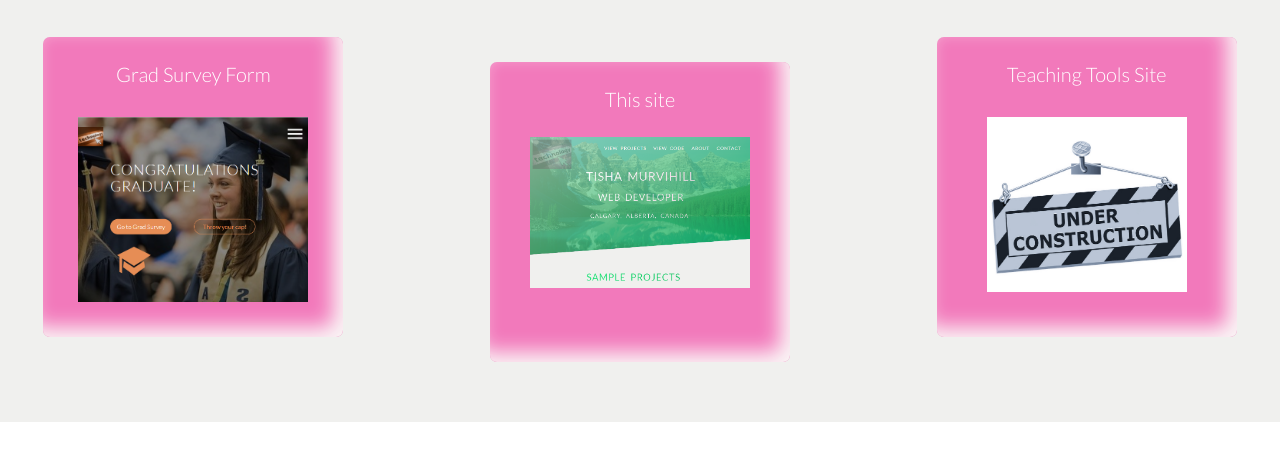
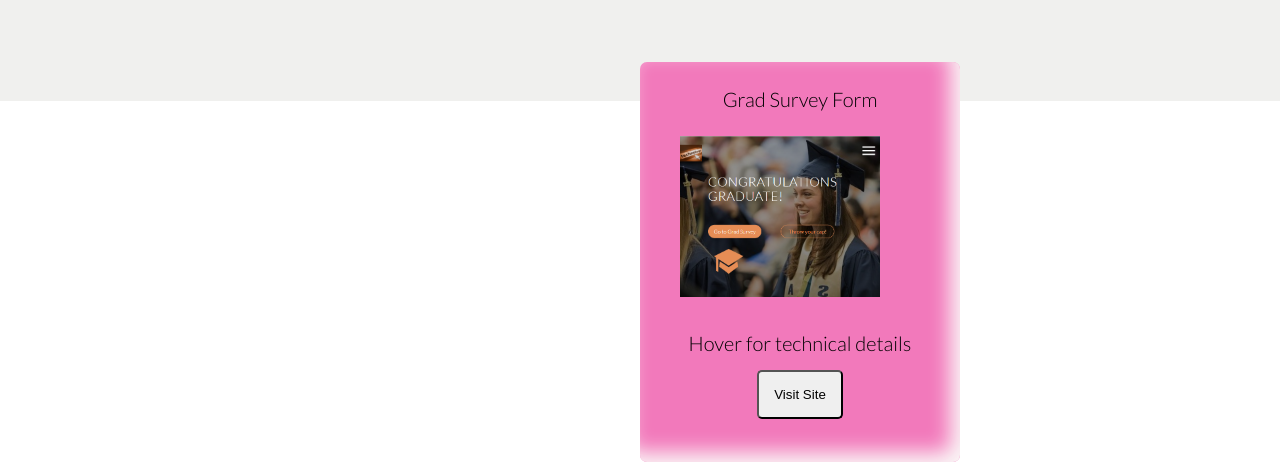
Before and after one commit to tmurvv/take2techsitesass, a website: page index.html in a window 1280 px wide. Shown: the part 667-1129 px from the top of the page. Before the commit the page ends 1089 px from the top, so only its background shows below. Drawn offline with nearby package versions, Linux system fonts and the light colour scheme.

Commit message:
project section one card flipping

```diff
--- a/index.html
+++ b/index.html
@@ -20,7 +20,6 @@
 </head>
 
 <body>
-
 
     <header class="header">
 
@@ -73,81 +72,107 @@
         </div>
     </header>
 
-    <section class="projects"  id="projects">
+    <section class="projects" id="projects">
 
         <h2 class="projects__header">Sample Projects</h2>
 
         <div class="cardWrapper">
-            <a class="cardWrapper__card cardWrapper__card--front-1" href="InnoGradSurvey/gradindex.html" target="_blank">
-                Grad Survey Form
-            </a>
-            <a class="cardWrapper__card cardWrapper__card--front-2" href="#">This site</a>
-            <a class="cardWrapper__card cardWrapper__card--front-3" href="#">Teaching Tools Site</a>
+            <div class="card">
+
+                <div class="card__side card__side--front" >
+
+                    <p>Grad Survey Form</p>
+                    <div class="card__side--front-img1Container">
+                        <img class="card__side--front-img1" alt="Grad Survey Landing Page" src="../img/GradSurveyScreenShot.png">
+                    </div>
+
+                    <p>Hover for technical details</p>
+                    <button type="button" class="o-btn">Visit Site</button>
+                </div>
+
+                <div class="card__side card__side--back">
+                    Grad Survey Form
+                    <br> Technical Specs
+                    <ul class="o-list">
+                        <li>mobile friendly</li>
+                        <li>responsive images</li>
+                        <li>javascript/php</li>
+                        <li>html forms</li>
+                        <li>search engine optimization</li>
+                        <li>performance optimization</li>
+                    </ul>
+                    <button type="button" class="o-btn">Visit Site</button>
+                </div>
+            </div>
+            <!-- <a class="card card__front2 " href="#top">This site</a>
+            <a class="card card__front3 " href="# ">Teaching Tools Site</a> -->
         </div>
+
+
     </section>
 
 
     <!-- comment out grid class divs  below and then copy and paste as needed -->
-    <!-- <section class="grid-test">
+    <!-- <section class="grid-test ">
         <h3>If you see rows and columns below then your grid is working:</h3>
         <br/>
-        <div class="row">
-            <div class="col-1-of-2">
+        <div class="row ">
+            <div class="col-1-of-2 ">
                 Col 1 of 2
             </div>
-            <div class="col-1-of-2">
+            <div class="col-1-of-2 ">
                 Col 1 of 2
             </div>
         </div>
-        <div class="row">
-            <div class="col-1-of-3">
+        <div class="row ">
+            <div class="col-1-of-3 ">
                 Col 1 of 3
             </div>
-            <div class="col-1-of-3">
+            <div class="col-1-of-3 ">
                 Col 1 of 3
             </div>
-            <div class="col-1-of-3">
+            <div class="col-1-of-3 ">
                 Col 1 of 3
             </div>
         </div>
-        <div class="row">
-            <div class="col-1-of-3">
+        <div class="row ">
+            <div class="col-1-of-3 ">
                 Col 1 of 3
             </div>
-            <div class="col-2-of-3">
+            <div class="col-2-of-3 ">
                 Col 2 of 3
             </div>
         </div>
-        <div class="row">
-            <div class="col-1-of-4">
+        <div class="row ">
+            <div class="col-1-of-4 ">
                 Col 1 of 4
             </div>
-            <div class="col-1-of-4">
+            <div class="col-1-of-4 ">
                 Col 1 of 4
             </div>
-            <div class="col-1-of-4">
+            <div class="col-1-of-4 ">
                 Col 1 of 4
             </div>
-            <div class="col-1-of-4">
+            <div class="col-1-of-4 ">
                 Col 1 of 4
             </div>
         </div>
-        <div class="row">
-            <div class="col-1-of-4">
+        <div class="row ">
+            <div class="col-1-of-4 ">
                 Col 1 of 4
             </div>
-            <div class="col-1-of-4">
+            <div class="col-1-of-4 ">
                 Col 1 of 4
             </div>
-            <div class="col-2-of-4">
+            <div class="col-2-of-4 ">
                 Col 2 of 4
             </div>
         </div>
-        <div class="row">
-            <div class="col-1-of-4">
+        <div class="row ">
+            <div class="col-1-of-4 ">
                 Col 1 of 4
             </div>
-            <div class="col-3-of-4">
+            <div class="col-3-of-4 ">
                 Col 3 of 4
             </div>
         </div>
--- a/sass/base/_base.scss
+++ b/sass/base/_base.scss
@@ -10,6 +10,8 @@ html {
     font-size: 62.5%; // 1 rem = 10px or 10px/16px = 62.5%
     background-color: #fff;
 }
+
+
 
 //BTW Media queries do not refer to the rem size we defined above.
 //We use ems in the mixin in order to get user changes in default settings into scope.
--- /dev/null
+++ b/sass/base/_commonObjects.scss
@@ -0,0 +1,10 @@
+.o-btn {
+    margin: 1rem;
+    padding: 1.5rem;
+    border-radius: .5rem;
+}
+
+.o-list {
+    list-style: none;
+    text-decoration: none;
+}
--- a/sass/components/_projects.scss
+++ b/sass/components/_projects.scss
@@ -2,6 +2,7 @@
     background-color: $colorOffwhite;
     margin: -6rem;
     padding: 3rem;
+
     &__header {
         @include clipTextDark;
         font-size: 160%;
@@ -15,59 +16,98 @@
     width: 100%;
     display: inline-flex;
     justify-content: space-around;
+}
 
-    &__card {
-        //side
+.card {
+    perspective: 150rem;
+    -moz-perspective: 150rem;
+    position: relative;
 
-        color: $colorWhite;
+    &__side {
+        position: absolute;
+        top: 0;
+        left: 0;
+        height: 40rem;
+        width: 32rem;;
+        transition: all 0.8s ease;
+        backface-visibility: hidden;
+        padding: 2rem;
+        color: $colorBlack;
+        // text-decoration: none;
+        border-radius: 7px;
+        border: 1px transparent #fff;
+        text-align: center;
+        box-shadow: -10px -10px 20px #faf6f6 inset;
 
-        &:link,
-        &:visited {
-            height: 30rem;
-            width: 23rem;
-            padding: 2rem;
-            text-decoration: none;
-            border-radius: 7px;
-            height: 300px;
-            width: 300px;
-            border: 1px transparent #fff;
-            transition: background-color 0.4s, border 0.4s, color 0.4s;
-            text-align: center;
-            box-shadow: -10px -10px 20px #faf6f6 inset;
-            background-color: $colorTertiary;
-            //color: colorPrimary-dark;
-            margin-bottom: 30px;
+        &--front {
+            background-color: $colorTertiary; // margin-bottom: 3rem;
+
+            &-img1Container {
+                width: 23rem;
+            }
+            &-img1 {
+                width: 20rem;
+                margin: 2rem;
+            }
         }
 
+        &--back {
+            background-color: $colorPrimary;
+            transform: rotateY(180deg);
 
-        &:hover,
-        &:active {
-            background-color: $colorTertiary-dark;
-            color: $colorWhite;
-            border: 1px solid $colorPrimary;
-        }
+            & > .o-list {
+                margin-top: 1rem;
+                color: $colorWhite;
+            }
 
-        &--front-1 {
-            background-image: url(../img/GradSurveyScreenShot.png);
-            background-position: center 80px;
-            background-size: 23rem;
-            background-repeat: no-repeat;
-        }
+            // transform: rotateX(-180deg);
+            // height: 35rem;
+            // width: 25rem;
+            // padding: 2rem;
+            // color: $colorBlack;
+            // text-decoration: none;
+            // border-radius: 7px;
+            // border: 1px transparent #fff;
+            // transition: all 0.8s, border 0.4s, color 0.4s;
+            // text-align: center;
+            // box-shadow: -10px -10px 20px #faf6f6 inset;
+            // background-color: $colorTertiary;
+            // margin-bottom: 30px;
 
-        &--front-2 {
-            margin-top: 2.5rem;
-            background-image: url(../img/mySiteScreenShot.png);
-            background-position: center;
-            background-size: 22rem;
-            background-repeat: no-repeat;
-        }
 
-        &--front-3 {
-            background-image: url(../img/underconstruction2mytint.gif);
-            background-position: center 80px;
-            background-size: 20rem;
-            background-repeat: no-repeat;
+
+            // &:hover,
+            // &:active {
+            //     // background-color: $colorTertiary-dark;
+            //     // color: $colorWhite;
+            //     // border: 1px solid $colorPrimary;
+            //     transform: rotateX(0);
         }
     }
 
+    &:hover &__side--front {
+        transform: rotatey(180deg);
+    }
+
+    &:hover &__side--back {
+        // background-color: $colorTertiary-dark;
+        // color: $colorWhite;
+        // border: 1px solid $colorPrimary;
+        transform: rotatey(0);
+    }
+
+
+    &__front2 {
+        // margin-top: 2.5rem;
+        // background-image: url(../img/mySiteScreenShot.png);
+        // background-position: center;
+        // background-size: 22rem;
+        // background-repeat: no-repeat;
+    }
+    &__front3 {
+        // background-image: url(../img/underconstruction2mytint.gif);
+        // background-position: center 80px;
+        // background-size: 20rem;
+        // background-repeat: no-repeat;
+    }
 }
--- a/sass/main.scss
+++ b/sass/main.scss
@@ -6,7 +6,7 @@
 @import "base/typography";
 @import "base/animations";
 @import "base/utilities";
-
+@import "base/commonObjects";
 
 @import "layout/grid";
 @import "layout/footer";
```
Also changed, not shown: css/style.css, 1 other file.
